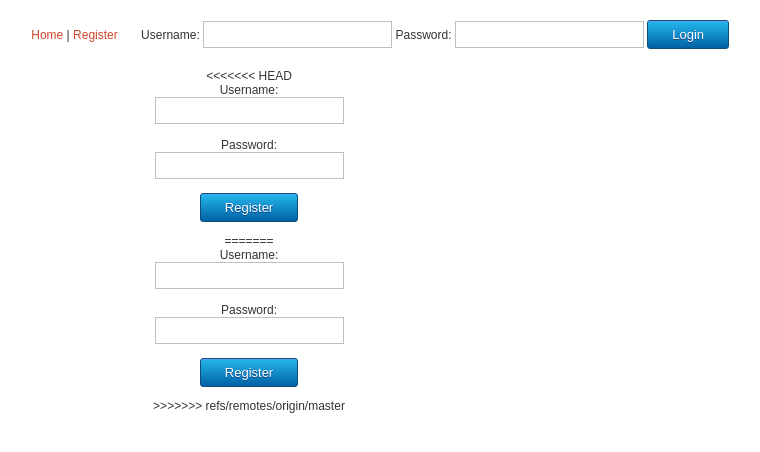
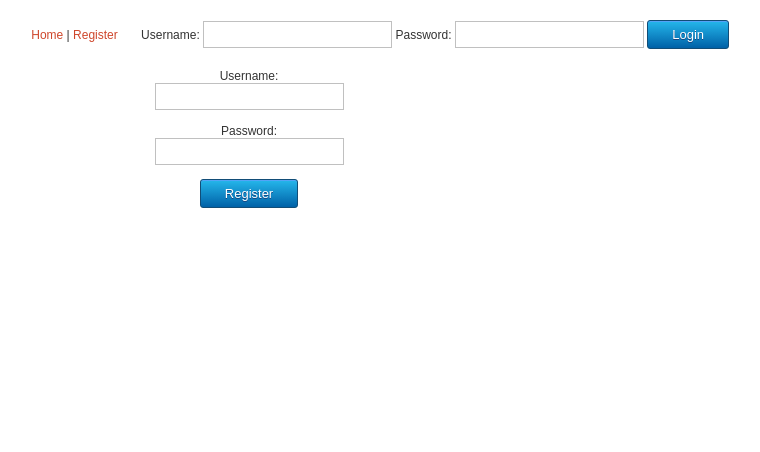
Before and after one commit to mart-st-manov/Simple-MVC-Blog, a PHP site: page /?action=registerPanel in a window 1280 px wide. Shown: the top 452 px of the page, without its empty margins (391-1151 px from the left). Run offline with PHP 8.4, Linux system fonts and the light colour scheme.

Commit message:
codenvy sync

```diff
--- a/view/controlPanel.php
+++ b/view/controlPanel.php
@@ -16,6 +16,7 @@
             <br>
             <br>
             <br>
+            <br>
 
             <input type="submit" name="submit" value="Submit"/>
         </form>
--- a/view/register.php
+++ b/view/register.php
@@ -1,4 +1,3 @@
-<<<<<<< HEAD
     <div class="newUserForm">
 
         <form action="?action=register_user" method="post">
@@ -12,19 +11,4 @@
 
             <input type="submit" name="register" value="Register"/>
         </form>
-=======
-    <div class="newUserForm">
-
-        <form action="?action=register_user" method="post">
-            <label name="new_user_name">Username: </label><br>
-            <input type="text" name="new_user_name" />
-            <br><br>
-
-            <label name="new_user_pass">Password: </label><br>
-            <input type="password" name="new_user_pass" />
-            <br><br>
-
-            <input type="submit" name="register" value="Register"/>
-        </form>
->>>>>>> refs/remotes/origin/master
     </div>
```
